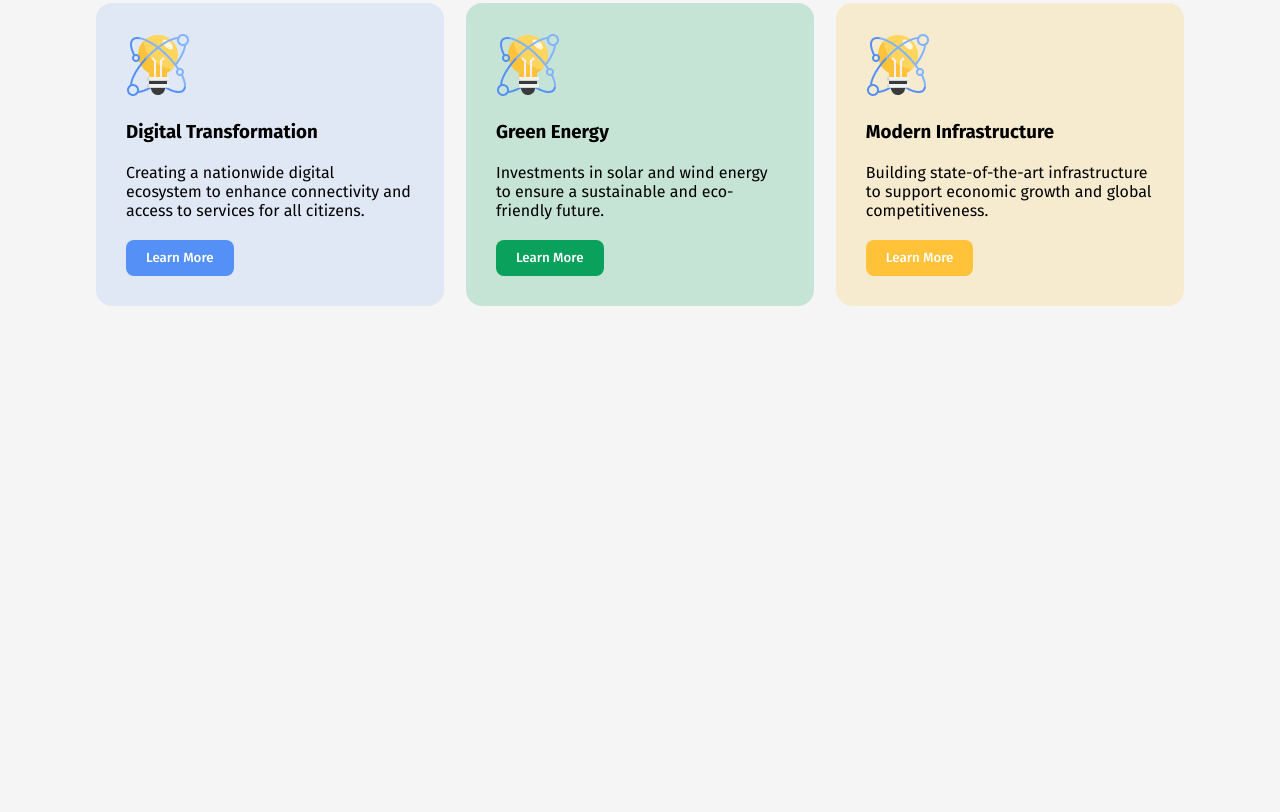
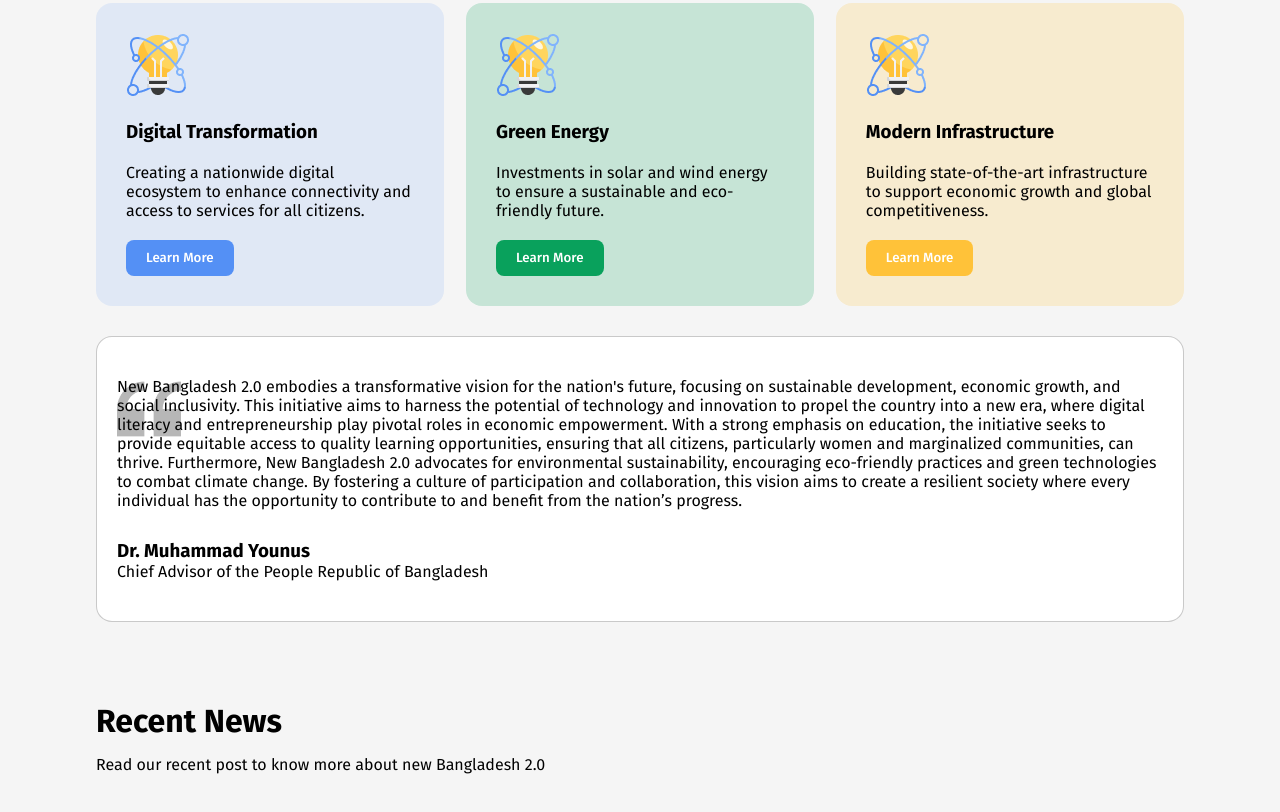
Before and after one commit to muhammadalazadheera/ph--assignment-1, a plain HTML site: page index.html in a window 1280 px wide. Shown: the part 1163-1975 px from the top of the page. Before the commit the page ends 1469 px from the top, so only its background shows below. Drawn offline with Linux system fonts and the light colour scheme.

Commit message:
quote section completed

```diff
--- a/assets/css/style.css
+++ b/assets/css/style.css
@@ -180,3 +180,25 @@ nav>button {
 .single-vision:nth-child(3)>button {
     background-color: #FFC239;
 }
+
+.quote-box {
+    background-color: white;
+    padding: 40px 20px;
+    margin: 30px 0;
+    border-radius: 16px;
+    border: 1px solid rgba(0, 0, 0, 0.212);
+}
+
+.quote-paragraph {
+    position: relative;
+}
+
+.quote-img {
+    position: absolute;
+    top: 0;
+    left: 0;
+}
+
+.author-box {
+    margin-top: 30px;
+}
--- a/index.html
+++ b/index.html
@@ -146,6 +146,28 @@
                         </div>
                     </div>
                 </section>
+                <section id="quote-section">
+                    <div class="row">
+                        <div class="col-md-12">
+                            <div class="quote-box">
+                                <div class="quote-paragraph">
+                                    <div class="quote-img">
+                                        <img src="assets/quote-bg.png" alt="">
+                                    </div>
+                                    <p>New Bangladesh 2.0 embodies a transformative vision for the nation's future, focusing on sustainable development, economic growth, and social inclusivity. This initiative aims to harness the potential of technology and innovation to propel the country into a new era, where digital literacy and entrepreneurship play pivotal roles in economic empowerment. With a strong emphasis on education, the initiative seeks to provide equitable access to quality learning opportunities, ensuring that all citizens, particularly women and marginalized communities, can thrive. Furthermore, New Bangladesh 2.0 advocates for environmental sustainability, encouraging eco-friendly practices and green technologies to combat climate change. By fostering a culture of participation and collaboration, this vision aims to create a resilient society where every individual has the opportunity to contribute to and benefit from the nation’s progress.</p>
+                                </div>
+                                <div class="author-box">
+                                    <h3>Dr. Muhammad Younus</h3>
+                                    <p>Chief Advisor of the People Republic of Bangladesh</p>
+                                </div>
+                            </div>
+                        </div>
+                    </div>
+                </section>
+                <div class="section-title">
+                    <h1>Recent News</h1>
+                    <p>Read our recent post to know more about new Bangladesh 2.0</p>
+                </div>
             </main>
         </div>
     </div>
```
